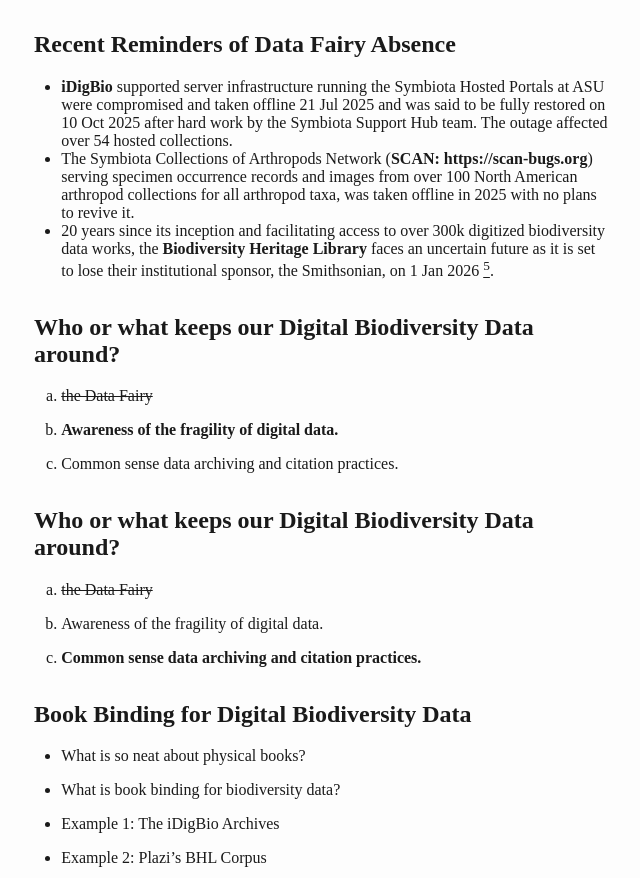
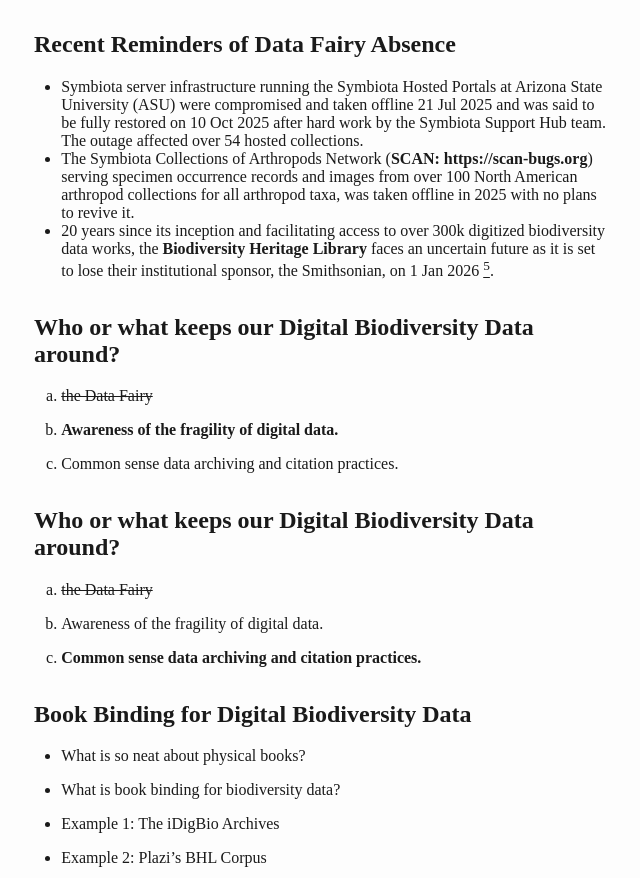
Before and after one commit to jhpoelen/book-binding-for-the-digital-age, a plain HTML site: page slides.html in a window 1280 px wide. Shown: the part 2863-3741 px from the top of the page, without its empty margins (318-958 px from the left). Drawn offline with Linux system fonts and the light colour scheme.

Commit message:
update after suggestion by JF

```diff
--- a/slides.html
+++ b/slides.html
@@ -307,11 +307,11 @@
 <h2 id="recent-reminders-of-data-fairy-absence">Recent Reminders of Data
 Fairy Absence</h2>
 <ul>
-<li><strong>iDigBio</strong> supported server infrastructure running the
-Symbiota Hosted Portals at ASU were compromised and taken offline 21 Jul
-2025 and was said to be fully restored on 10 Oct 2025 after hard work by
-the Symbiota Support Hub team. The outage affected over 54 hosted
-collections.</li>
+<li>Symbiota server infrastructure running the Symbiota Hosted Portals
+at Arizona State University (ASU) were compromised and taken offline 21
+Jul 2025 and was said to be fully restored on 10 Oct 2025 after hard
+work by the Symbiota Support Hub team. The outage affected over 54
+hosted collections.</li>
 <li>The Symbiota Collections of Arthropods Network (<strong>SCAN:
 https://scan-bugs.org</strong>) serving specimen occurrence records and
 images from over 100 North American arthropod collections for all
```
Also changed, not shown: 2 other files.
